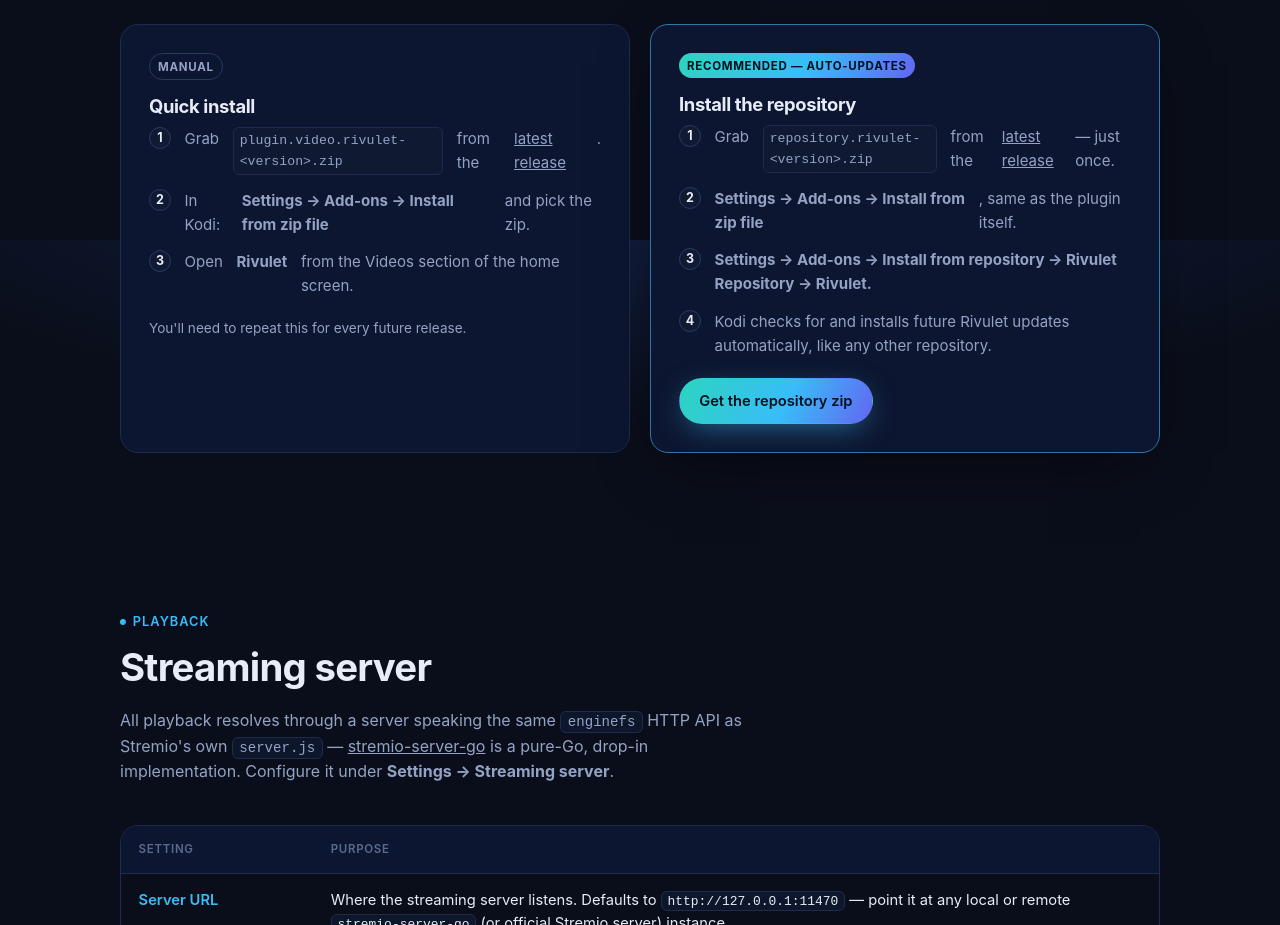
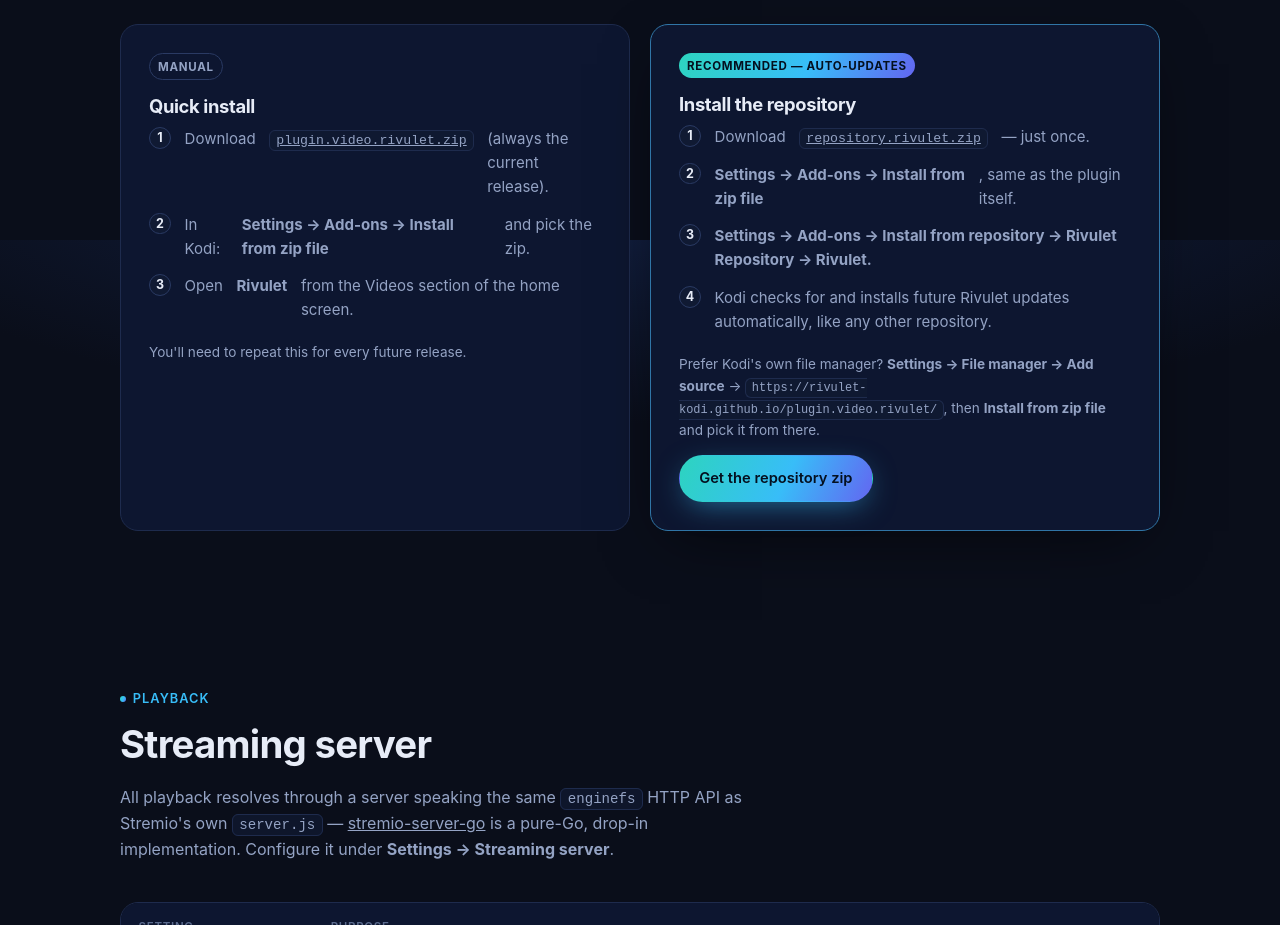
Before and after one commit to rivulet-kodi/plugin.video.rivulet, a plain HTML site: page site/index.html in a window 1280 px wide. Shown: the part 2960-3885 px from the top of the page. Drawn offline with Linux system fonts and the light colour scheme.

Commit message:
repo: make installing from the Pages source actually work
README has documented "Add source, then Install from zip file -> Rivulet ->
repository.rivulet -> repository.rivulet-<version>.zip" for a long time, and
that flow could not work: GitHub Pages serves no directory autoindex, so
.../repository.rivulet/ was a 404 and Kodi could not descend into it. The
root URL answers with the landing page, whose only links were anchors and
github.com URLs - no .zip anywhere - so browsing the source showed an empty
folder. Two people hit exactly that on r/Addons4Kodi and concluded the repo
was not set up the usual way; they were right.

Each addon folder now gets an index.html listing its zip and addon.xml, so
the documented path can be walked. Kodi's HTTP directory reader lists <a
href> targets and the zip dialog filters them to .zip, so a plain listing is
all it needs.

Both zips also get a version-less copy at the repository root, and the site
and README now link those. The versioned filename is what people paste into
forum threads, and it 404s the moment the next release lands - v0.4.13's
repository.rivulet-1.0.0.zip was still being handed out after 1.0.1 shipped.
plugin.video.rivulet.zip and repository.rivulet.zip stay correct forever.

Verified by running the workflow's own build script locally: every relative
href in the published root resolves to a file on disk, the two root aliases
are byte-identical to their versioned originals, and both unzip to a single
correctly-named addon directory.

```diff
--- a/site/index.html
+++ b/site/index.html
@@ -432,7 +432,7 @@
         <span class="tag" style="background:var(--panel-2);color:var(--text-dim);border:1px solid var(--border-hi)">Manual</span>
         <h3>Quick install</h3>
         <ol class="steps">
-          <li>Grab <code>plugin.video.rivulet-&lt;version&gt;.zip</code> from the <a href="https://github.com/rivulet-kodi/plugin.video.rivulet/releases/latest">latest release</a>.</li>
+          <li>Download <a href="plugin.video.rivulet.zip"><code>plugin.video.rivulet.zip</code></a> (always the current release).</li>
           <li>In Kodi: <strong>Settings → Add-ons → Install from zip file</strong> and pick the zip.</li>
           <li>Open <strong>Rivulet</strong> from the Videos section of the home screen.</li>
         </ol>
@@ -442,12 +442,13 @@
         <span class="tag">Recommended — auto-updates</span>
         <h3>Install the repository</h3>
         <ol class="steps">
-          <li>Grab <code>repository.rivulet-&lt;version&gt;.zip</code> from the <a href="https://github.com/rivulet-kodi/plugin.video.rivulet/releases/latest">latest release</a> — just once.</li>
+          <li>Download <a href="repository.rivulet.zip"><code>repository.rivulet.zip</code></a> — just once.</li>
           <li><strong>Settings → Add-ons → Install from zip file</strong>, same as the plugin itself.</li>
           <li><strong>Settings → Add-ons → Install from repository → Rivulet Repository → Rivulet.</strong></li>
           <li>Kodi checks for and installs future Rivulet updates automatically, like any other repository.</li>
         </ol>
-        <a class="btn btn-primary" href="https://github.com/rivulet-kodi/plugin.video.rivulet/releases/latest">Get the repository zip</a>
+        <p style="font-size:.85rem">Prefer Kodi's own file manager? <strong>Settings → File manager → Add source</strong> → <code>https://rivulet-kodi.github.io/plugin.video.rivulet/</code>, then <strong>Install from zip file</strong> and pick it from there.</p>
+        <a class="btn btn-primary" href="repository.rivulet.zip">Get the repository zip</a>
       </div>
     </div>
   </section>
```
Also changed, not shown: 3 other files.
